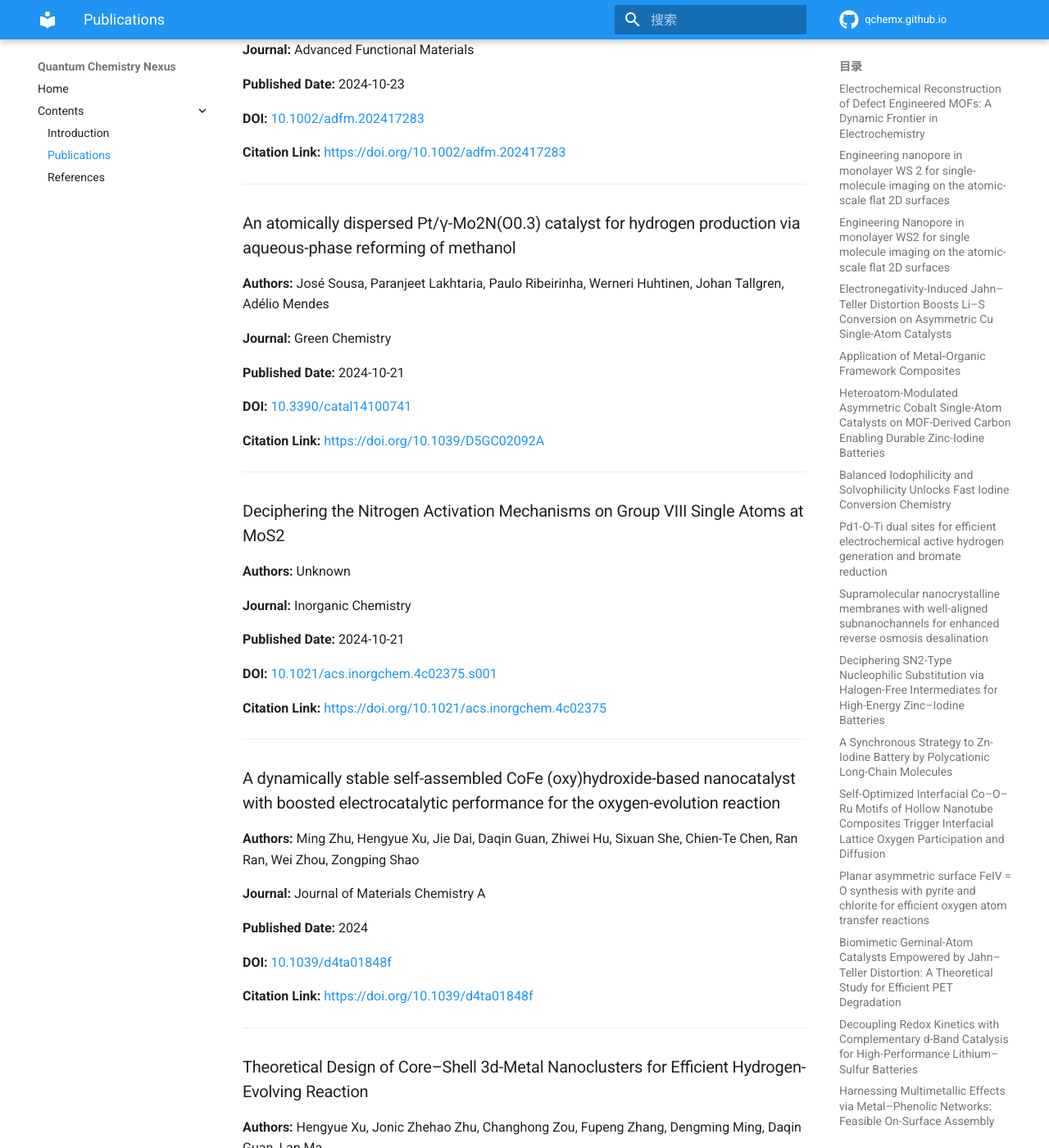
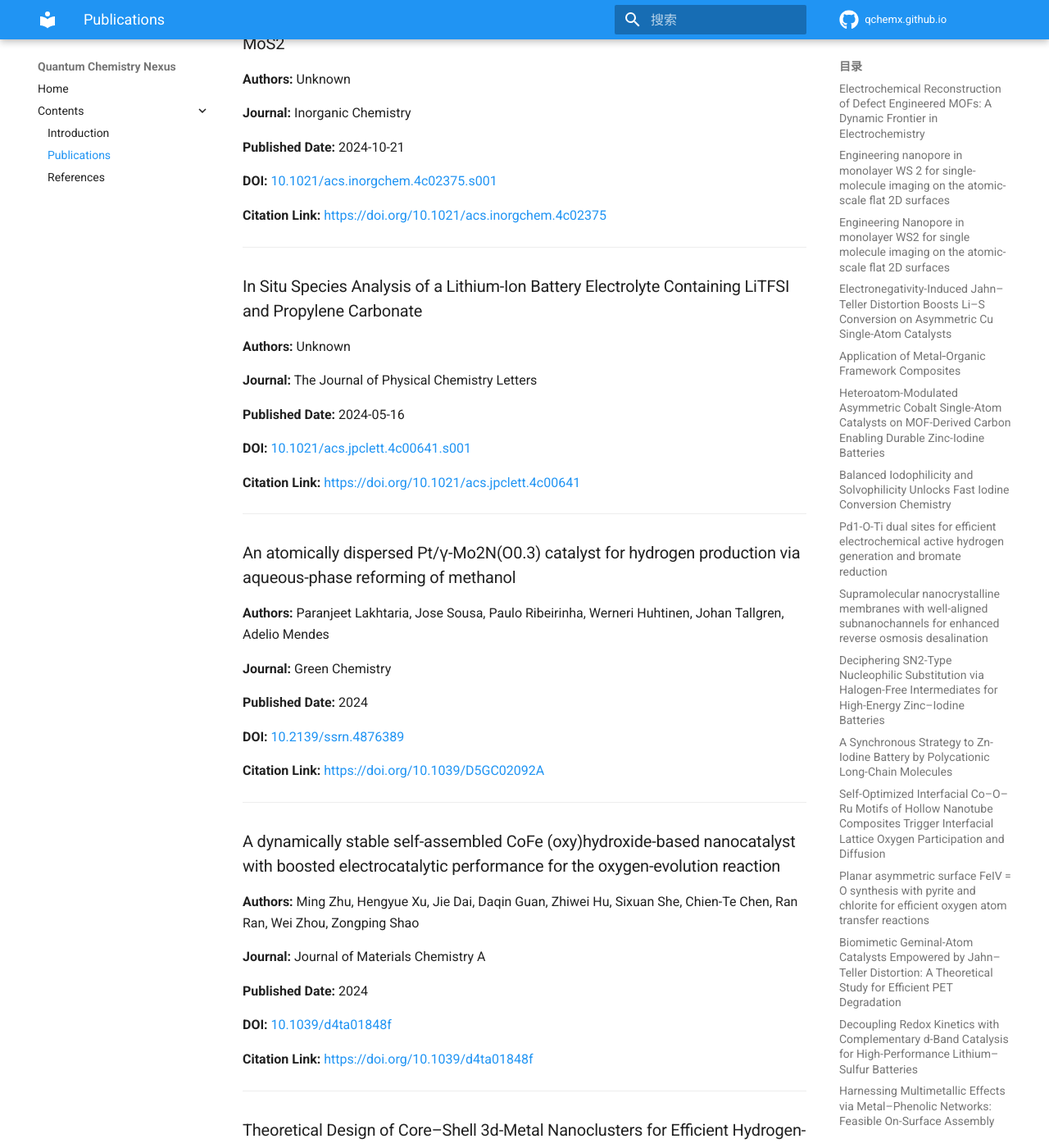
Before and after one commit to QChemX/qchemx.github.io, an MkDocs documentation site: the page built from docs/publications.md, in a window 1280 px wide and 1400 px high, scrolled down 19824 px. Shown: the whole window at 82% size. Built offline with MkDocs 1.6.1 and Material for MkDocs 9.7.7, drawn with Linux system fonts in a browser that asks for light colours; comment, search, counter and statistics services are not loaded; some of the changed text lies outside the part shown.

Commit message:
[orcid sync] Update publications

```diff
--- a/docs/publications.md
+++ b/docs/publications.md
@@ -278,6 +278,22 @@ This page was generated automatically.
 
 ---
 
+### MOF Derived Phosphide Nanocubes with Internal Heterojunction: A Study Powered by Single Entity Electrochemistry
+
+**Authors:** Zilong Chen, Hengyue Xu, Tingting Chen, Jiaqi Zhang, Songtao Zhang, Long Chen, Huan Pang, Zhongjie Huang
+
+**Journal:** Nano Letters
+
+**Published Date:** 2025-3-17
+
+**DOI:** [10.1021/acs.nanolett.5c00233](https://doi.org/10.1021/acs.nanolett.5c00233)
+
+**Citation Link:** [https://doi.org/10.1021/acs.nanolett.5c00233](https://doi.org/10.1021/acs.nanolett.5c00233)
+
+
+
+---
+
 ### MnxCo3-xO4 spinel activates peroxymonosulfate for highly effective bisphenol A degradation with ultralow catalyst and persulfate usage
 
 **Authors:** Lu-Lu Zhou, Hengyue Xu, Yi-Han Sheng, Wei-Kang Wang, Juan Xu
@@ -321,6 +337,22 @@ This page was generated automatically.
 **DOI:** [10.1016/j.mtnano.2025.100597](https://doi.org/10.1016/j.mtnano.2025.100597)
 
 **Citation Link:** [https://doi.org/10.1016/j.mtnano.2025.100597](https://doi.org/10.1016/j.mtnano.2025.100597)
+
+
+
+---
+
+### Electron-Withdrawing Hexagonal Boron Nitride as a Biocompatible and Metal-Free Antibacterial Platform
+
+**Authors:** Jianxiang Gao, Hengyue Xu, Yingcan Zhao, Linxuan Sun, Xi Zhang, Yichao Bai, Wenbo Li, Mingchuang Zhao, Haoqi He, Xudong Liu, Qiangmin Yu, Vijay Pandey, Lan Ma, Feiyu Kang, Mauricio Terrones, Yu Lei
+
+**Journal:** Nano Letters
+
+**Published Date:** 2025-2-21
+
+**DOI:** [10.1021/acs.nanolett.4c05984](https://doi.org/10.1021/acs.nanolett.4c05984)
+
+**Citation Link:** [https://doi.org/10.1021/acs.nanolett.4c05984](https://doi.org/10.1021/acs.nanolett.4c05984)
 
 
 
@@ -918,22 +902,6 @@ This page was generated automatically.
 
 ---
 
-### An atomically dispersed Pt/γ-Mo2N(O0.3) catalyst for hydrogen production via aqueous-phase reforming of methanol
-
-**Authors:** José Sousa, Paranjeet Lakhtaria, Paulo Ribeirinha, Werneri Huhtinen, Johan Tallgren, Adélio Mendes
-
-**Journal:** Green Chemistry
-
-**Published Date:** 2024-10-21
-
-**DOI:** [10.3390/catal14100741](https://doi.org/10.3390/catal14100741)
-
-**Citation Link:** [https://doi.org/10.1039/D5GC02092A](https://doi.org/10.1039/D5GC02092A)
-
-
-
----
-
 ### Deciphering the Nitrogen Activation Mechanisms on Group VIII Single Atoms at MoS2
 
 **Authors:** Unknown
@@ -945,6 +913,38 @@ This page was generated automatically.
 **DOI:** [10.1021/acs.inorgchem.4c02375.s001](https://doi.org/10.1021/acs.inorgchem.4c02375.s001)
 
 **Citation Link:** [https://doi.org/10.1021/acs.inorgchem.4c02375](https://doi.org/10.1021/acs.inorgchem.4c02375)
+
+
+
+---
+
+### In Situ Species Analysis of a Lithium-Ion Battery Electrolyte Containing LiTFSI and Propylene Carbonate
+
+**Authors:** Unknown
+
+**Journal:** The Journal of Physical Chemistry Letters
+
+**Published Date:** 2024-05-16
+
+**DOI:** [10.1021/acs.jpclett.4c00641.s001](https://doi.org/10.1021/acs.jpclett.4c00641.s001)
+
+**Citation Link:** [https://doi.org/10.1021/acs.jpclett.4c00641](https://doi.org/10.1021/acs.jpclett.4c00641)
+
+
+
+---
+
+### An atomically dispersed Pt/γ-Mo2N(O0.3) catalyst for hydrogen production via aqueous-phase reforming of methanol
+
+**Authors:** Paranjeet Lakhtaria, Jose Sousa, Paulo Ribeirinha, Werneri Huhtinen, Johan Tallgren, Adelio Mendes
+
+**Journal:** Green Chemistry
+
+**Published Date:** 2024
+
+**DOI:** [10.2139/ssrn.4876389](https://doi.org/10.2139/ssrn.4876389)
+
+**Citation Link:** [https://doi.org/10.1039/D5GC02092A](https://doi.org/10.1039/D5GC02092A)
 
 
 
```
Also changed, not shown: other parts of docs/publications.md (+0 -48 lines).
